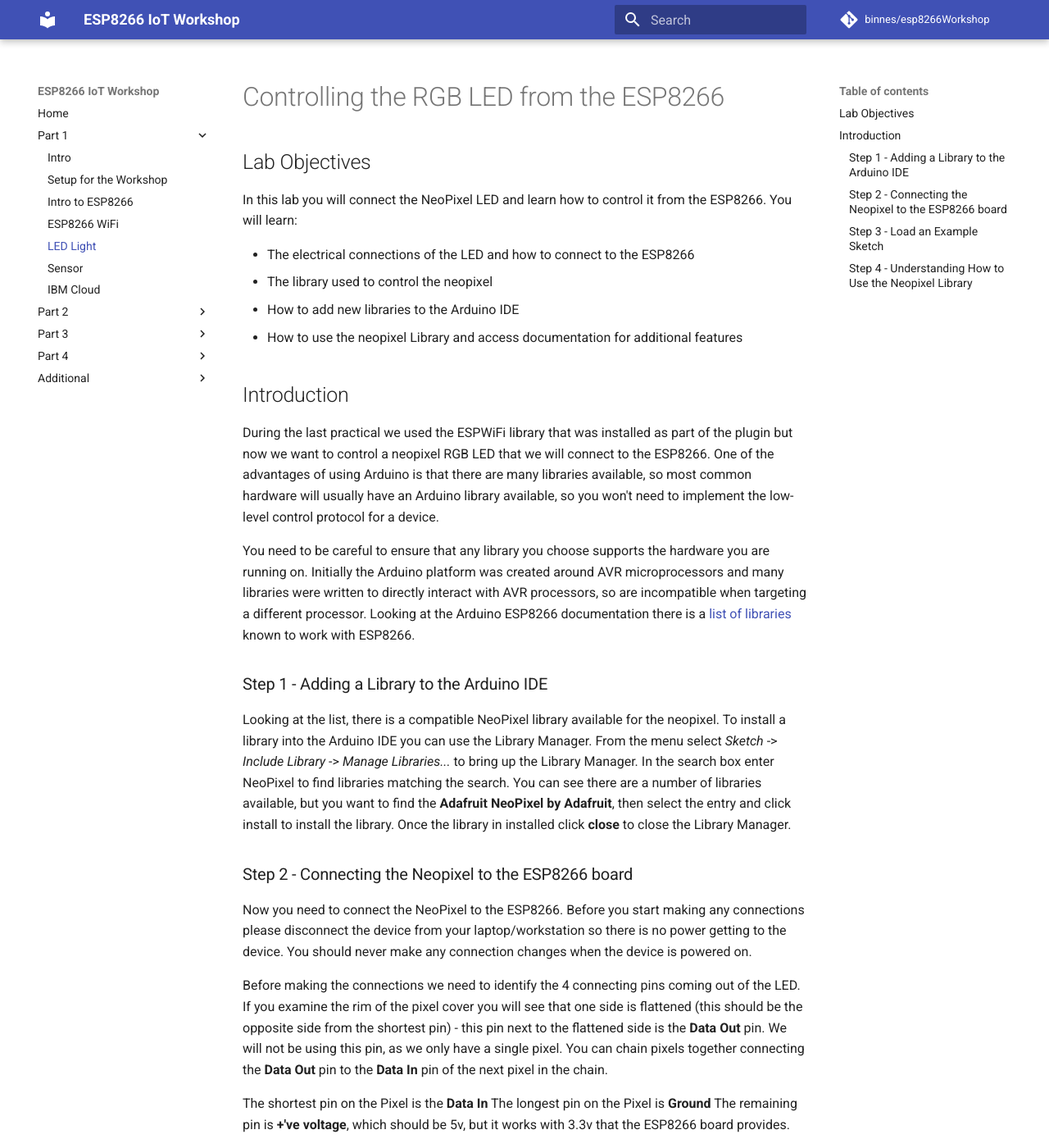
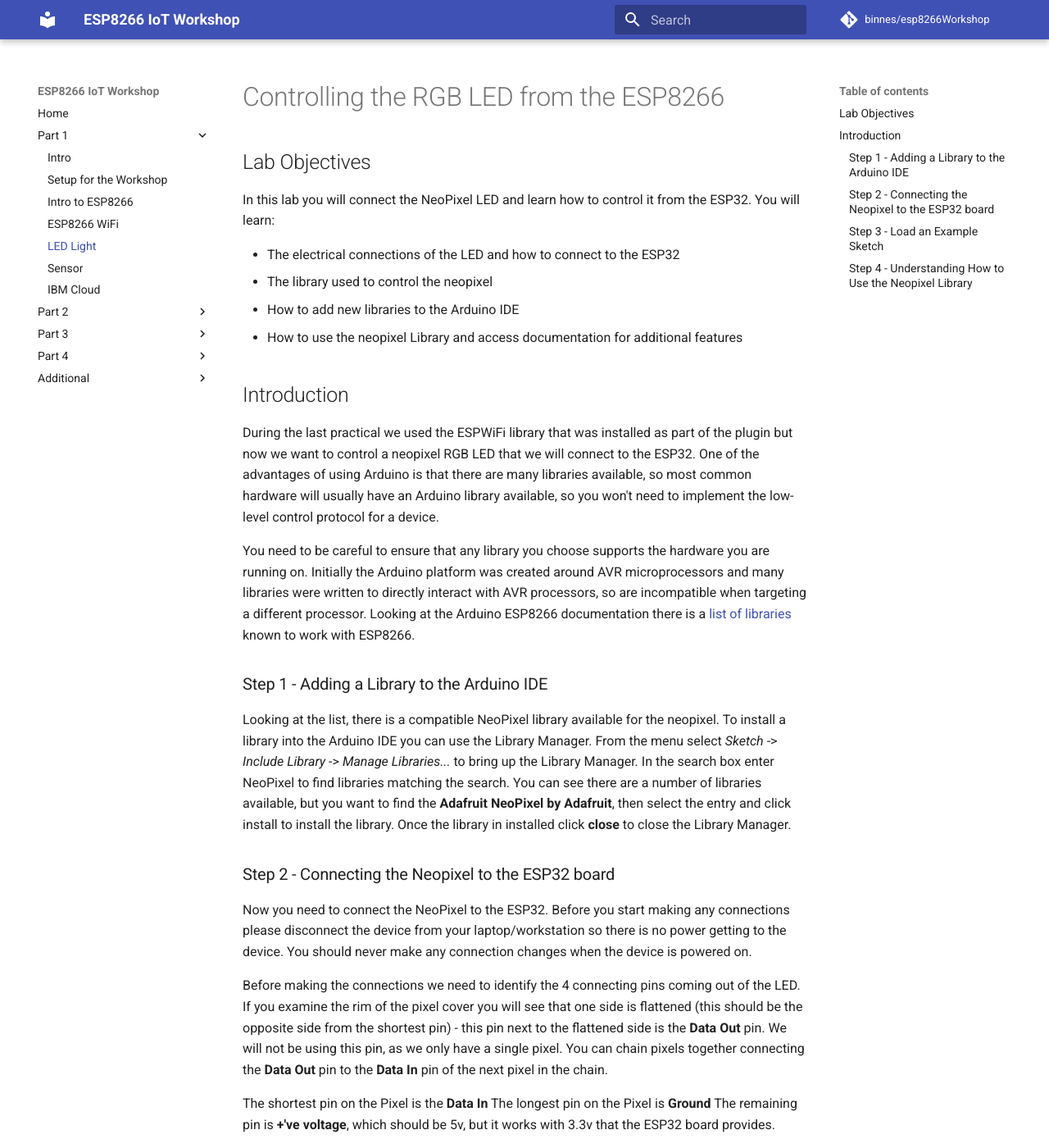
Before and after one commit to mdragone1/ESP32-IoT-Workshop, an MkDocs documentation site: the page built from docs/part1/LED.md, in a window 1280 px wide and 1400 px high. Shown: the whole window at 82% size. Built offline with MkDocs 1.6.1 and Material for MkDocs 9.7.7, drawn with Linux system fonts in a browser that asks for light colours; comment, search, counter and statistics services are not loaded; some of the changed text lies outside the part shown.

Commit message:
Update LED.md

```diff
--- a/docs/part1/LED.md
+++ b/docs/part1/LED.md
@@ -2,16 +2,16 @@
 
 ## Lab Objectives
 
-In this lab you will connect the NeoPixel LED and learn how to control it from the ESP8266.  You will learn:
+In this lab you will connect the NeoPixel LED and learn how to control it from the ESP32.  You will learn:
 
-- The electrical connections of the LED and how to connect to the ESP8266
+- The electrical connections of the LED and how to connect to the ESP32
 - The library used to control the neopixel
 - How to add new libraries to the Arduino IDE
 - How to use the neopixel Library and access documentation for additional features
 
 ## Introduction
 
-During the last practical we used the ESPWiFi library that was installed as part of the plugin but now we want to control a neopixel RGB LED that we will connect to the ESP8266. One of the advantages of using Arduino is that there are many libraries available, so most common hardware will usually have an Arduino library available, so you won't need to implement the low-level control protocol for a device.
+During the last practical we used the ESPWiFi library that was installed as part of the plugin but now we want to control a neopixel RGB LED that we will connect to the ESP32. One of the advantages of using Arduino is that there are many libraries available, so most common hardware will usually have an Arduino library available, so you won't need to implement the low-level control protocol for a device.
 
 You need to be careful to ensure that any library you choose supports the hardware you are running on. Initially the Arduino platform was created around AVR microprocessors and many libraries were written to directly interact with AVR processors, so are incompatible when targeting a different processor. Looking at the Arduino ESP8266 documentation there is a [list of libraries](http://arduino-esp8266.readthedocs.io/en/latest/libraries.html#other-libraries-not-included-with-the-ide) known to work with ESP8266.
 
@@ -19,15 +19,15 @@ You need to be careful to ensure that any library you choose supports the hardwa
 
 Looking at the list, there is a compatible NeoPixel library available for the neopixel. To install a library into the Arduino IDE you can use the Library Manager. From the menu select *Sketch* -> *Include Library* -> *Manage Libraries...* to bring up the Library Manager. In the search box enter NeoPixel to find libraries matching the search. You can see there are a number of libraries available, but you want to find the **Adafruit NeoPixel by Adafruit**, then select the entry and click install to install the library. Once the library in installed click **close** to close the Library Manager.
 
-### Step 2 - Connecting the Neopixel to the ESP8266 board
+### Step 2 - Connecting the Neopixel to the ESP32 board
 
-Now you need to connect the NeoPixel to the ESP8266. Before you start making any connections please disconnect the device from your laptop/workstation so there is no power getting to the device. You should never make any connection changes when the device is powered on.
+Now you need to connect the NeoPixel to the ESP32. Before you start making any connections please disconnect the device from your laptop/workstation so there is no power getting to the device. You should never make any connection changes when the device is powered on.
 
 Before making the connections we need to identify the 4 connecting pins coming out of the LED. If you examine the rim of the pixel cover you will see that one side is flattened (this should be the opposite side from the shortest pin) - this pin next to the flattened side is the **Data Out** pin. We will not be using this pin, as we only have a single pixel. You can chain pixels together connecting the **Data Out** pin to the **Data In** pin of the next pixel in the chain.
 
 The shortest pin on the Pixel is the **Data In**
 The longest pin on the Pixel is **Ground**
-The remaining pin is **+'ve voltage**, which should be 5v, but it works with 3.3v that the ESP8266 board provides.
+The remaining pin is **+'ve voltage**, which should be 5v, but it works with 3.3v that the ESP32 board provides.
 
 So, with the shortest pin on the left and the flat side on the right the pinout is (left to right):
 
@@ -36,15 +36,17 @@ So, with the shortest pin on the left and the flat side on the right the pinout
 - Gnd (longest pin)
 - Data Out (no connection)
 
-You need to connect the Data In, +'ve voltage and ground to the ESP8266 board as shown in the diagram. Take care to ensure that the connections are as shown, as connecting the wrong pins can damage the ESP8266 board and/or the LED:
+You need to connect the Data In, +'ve voltage and ground to the ESP32 board.
 
-![ModeMCU LED Wiring](../images/NodeMCU_LED_Wiring.jpg){style="width: 50%" .center}
+IMPORTANT: You need to consult the pinout and schematic documentation for your bioard, to ensure that you are using the right connections.
+
+CONNECTING THE WRONG PINS CAN DAMAGE THE ESP32 BOARD AND/OR THE LED !
 
 ### Step 3 - Load an Example Sketch
 
 Once you have the connections made you can connect the board to your laptop. Load the example sketch **strandtest** *File* -> *Examples* -> *AdaFruit Neopixel* -> *strandtest*. You need to make a couple of changes to the example sketch:
 
-1. Change the LED_PIN number to 5. D1 on the NodeMCU board maps to GPIO5 on the ESP8266 processor - see the [pinout](https://circuits4you.com/2017/12/31/nodemcu-pinout/)
+1. Change the LED_PIN number to match the GPIO you want to use in your device. Make sure you consult the schematic and the pinout documentation for your board.
 2. Set the number of pixels to 1 in the LED_COUNT definition
 3. In the loop function comment out the 4 lines starting with **theaterChase** as these cause rapid flashing when only a single LED is connected, which is not pleasant to look at
 
@@ -138,4 +141,4 @@ For any library installed with the Arduino Library Manager you can get to the do
 
 ---
 
-[Click to return to the Part 1 homepage.](https://care-group.github.io/ESP866-IoT-Workshop/docs/part1/)
+[Click to return to the Part 1 homepage.](https://care-group.github.io/ESP32-IoT-Workshop/docs/part1/)
```
Also changed, not shown: other parts of docs/part1/LED.md (+2 -1 lines).
